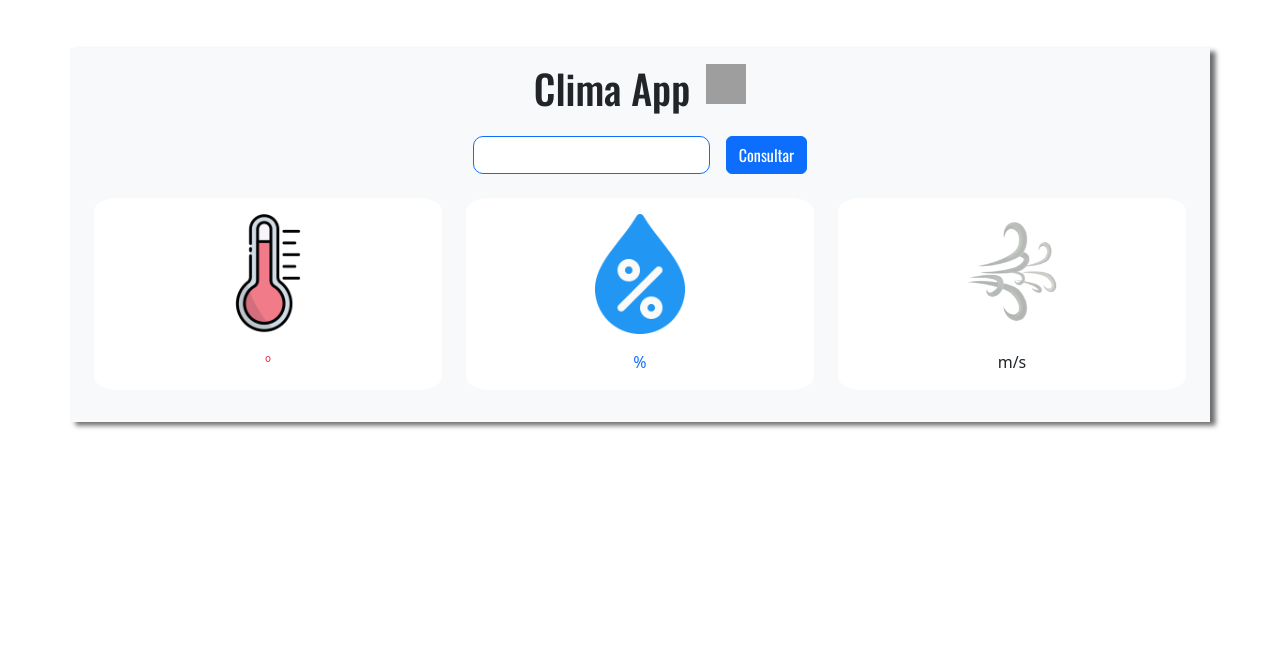
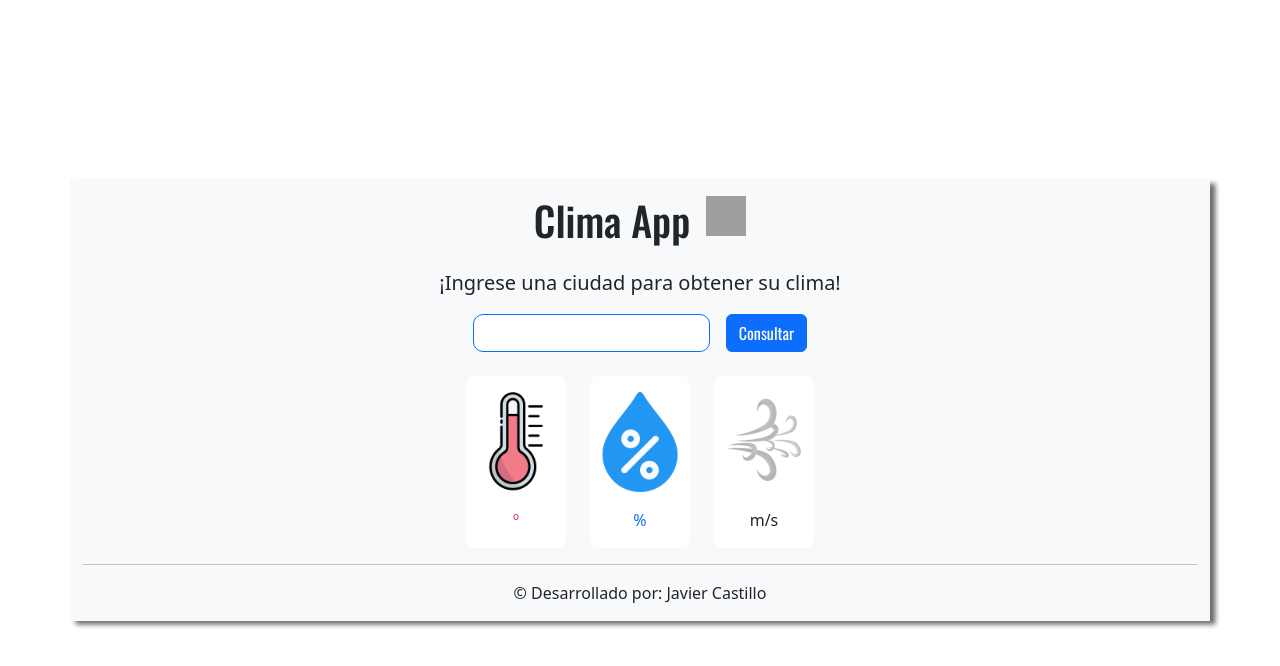
Before and after one commit to javicasstillo/appClima, a React (Vite) app: page / in a window 1280 px wide. Shown: the top 666 px of the page. Built offline with nearby package versions, Linux system fonts and the light colour scheme; grey boxes are pictures that could not be loaded.

Commit message:
se termina

```diff
--- a/src/App.css
+++ b/src/App.css
@@ -1,11 +1,19 @@
 .imagen{
-  width: 120px;
-  height: 120px;
+  width: 100px;
+  height: 100px;
 }
 
 .icono{
   width: 40px;
   height: 40px;
+}
+
+form {
+  flex-wrap: wrap;
+}
+
+main{
+  height: 100vh;
 }
 
 .redondeado{
@@ -33,3 +41,9 @@ input{
 .titulo{
   font-family: "Oswald";
 }
+
+@media (max-width: 768px) {
+  main {
+    height: 50vh;
+  }
+}
--- a/src/components/Clima.jsx
+++ b/src/components/Clima.jsx
@@ -26,6 +26,7 @@ function Clima(){
             const respuestaFinalClima = await respuestaClima.json()
             setClima(respuestaFinalClima)
             setError("")
+            setInputValor("")
         } else if (respuestaClima.status === 404){
             setError("Ciudad inexistente")
             setClima({
@@ -34,6 +35,7 @@ function Clima(){
                 main: {},
                 wind: {}
             })
+            setInputValor("")
         } else{
             setError("Ocurrio un error inesperado. Intente de nuevo mas tarde.")
             setClima({
@@ -42,16 +44,20 @@ function Clima(){
                 main: {},
                 wind: {}
             })
+            setInputValor("")
         }
     }
 
-    return <div className="bg-white text-center py-5">
-        <div className="container bg-body-tertiary sombra py-3">
+    return <main className="bg-white d-flex flex-column align-items-center justify-content-center text-center py-5">
+        <div className="container  bg-body-tertiary sombra py-3">
+
             <div className="d-flex justify-content-center mb-3 gap-3">
                 <h1 className="text-center titulo">Clima App </h1>
                 <img src="./src/assets/icono.png" alt="icono" className="icono" />
 
             </div>
+
+            <p className="lead">¡Ingrese una ciudad para obtener su clima!</p>
 
 
         <form className="d-flex justify-content-center gap-3">
@@ -59,13 +65,13 @@ function Clima(){
             <button className="btn btn-primary titulo" onClick={obtenerClima}>Consultar</button>
         </form>
 
-        <div className="container mb-3">
+        <div className=" mb-3">
 
-            <p className="text-danger">{error}</p>
+            <p className="text-danger mt-3">{error}</p>
             <h3 className="w-100 mb-4">{clima.name}</h3>
 
-            <div className="row">
-                <div className="col-4">
+            <div className="row justify-content-center gy-3">
+                <div className="col-auto">
                     <div className="card redondeado border-0">
                         <div className="d-flex flex-column justify-content-center py-3 align-items-center">
                             <img src="./src/assets/temperatura.png" className="imagen" alt="termometro" />
@@ -74,7 +80,7 @@ function Clima(){
                     </div>
                 </div>
 
-                <div className="col-4">
+                <div className="col-auto">
                     <div className="card redondeado border-0">
                         <div className="d-flex flex-column justify-content-center py-3 align-items-center">
                             <img src="./src/assets/humedad.png" className="imagen" alt="termometro" />
@@ -83,7 +89,7 @@ function Clima(){
                     </div>
                 </div>
 
-                <div className="col-4">
+                <div className="col-auto">
                     <div className="card redondeado border-0">
                         <div className="d-flex flex-column justify-content-center py-3 align-items-center">
                             <img src="./src/assets/viento.webp" className="imagen" alt="termometro" />
@@ -100,9 +106,12 @@ function Clima(){
 
             })}
         </div>
+            <hr />
+            <p className="text-center mb-0">&copy; Desarrollado por: Javier Castillo</p>
 
-    </div>
         </div>
+
+    </main>
 
 }
 
```
